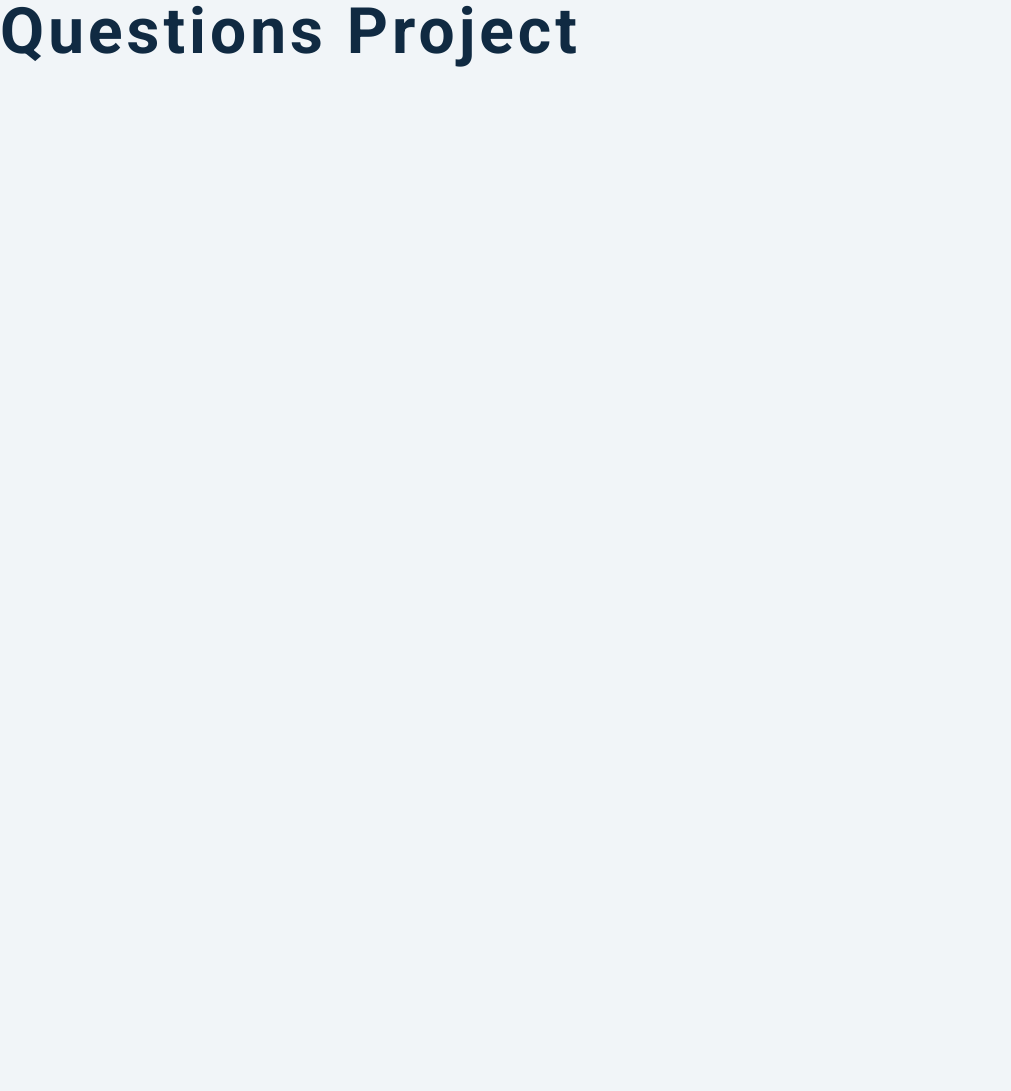
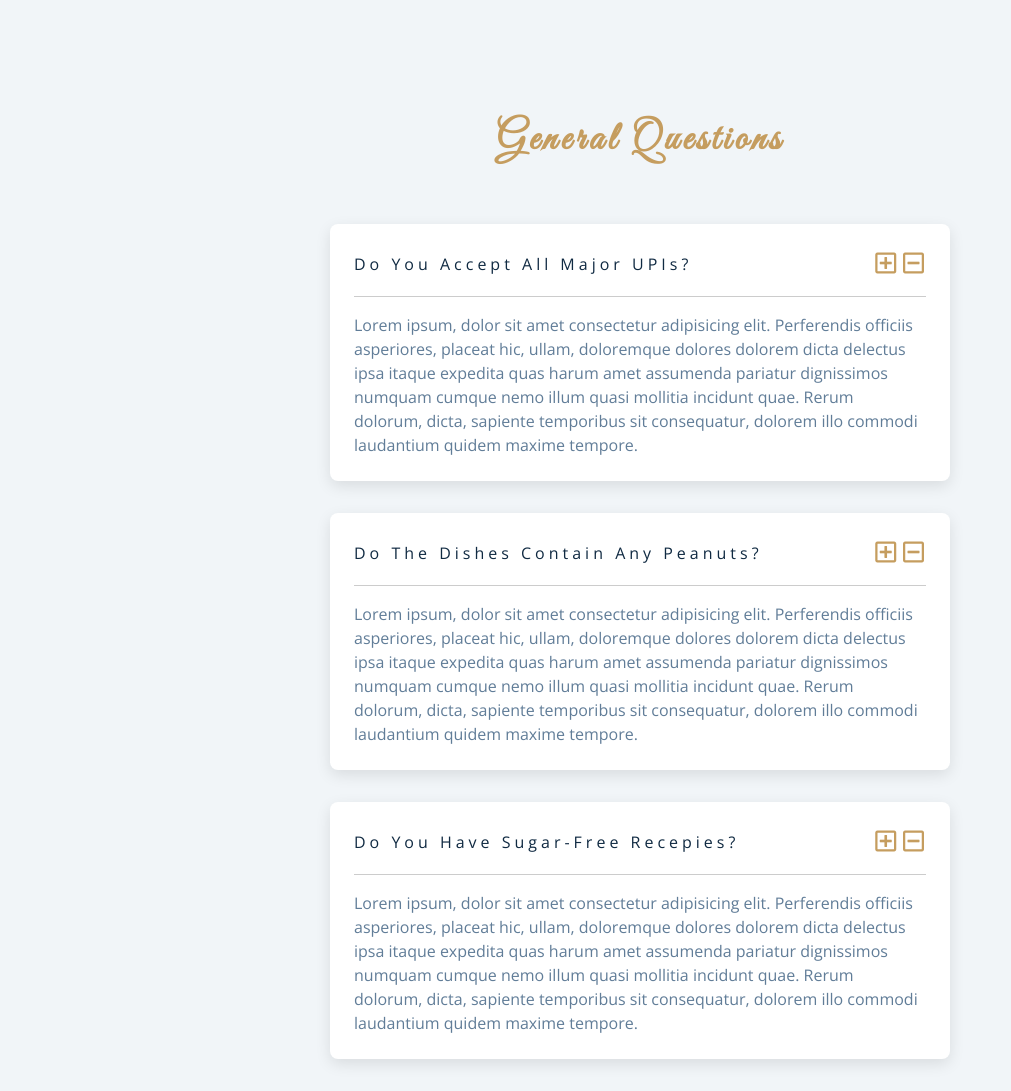
Before and after one commit to AshwanthramKL/Frequent-Q-A, a plain HTML site: page index.html in a window 1280 px wide. Shown: the whole page, without its empty margins (0-1011 px from the left). Before the commit the page ends 800 px from the top, so only its background shows below. Drawn offline with nearby package versions, Linux system fonts and the light colour scheme.

Commit message:
added html and css

```diff
--- a/index.html
+++ b/index.html
@@ -18,7 +18,71 @@
     <link rel="stylesheet" href="styles.css" />
   </head>
   <body>
-    <h1>questions project</h1>
+    <section class="questions">
+      <div class="title">
+        <h2>General Questions</h2>
+      </div>
+
+      <div class="section-center">
+        <!-- Question 1 -->
+        <article class="question">
+          <div class="question-title">
+            <p>Do you accept all major UPIs?</p>
+            <button type="button" class="question-btn">
+              <span class="plus-icon">
+                <i class="far fa-plus-square"></i>
+              </span>
+              <span class="minus-icon">
+                <i class="far fa-minus-square"></i>
+              </span>
+            </button>
+          </div>
+
+          <div class="question-text">
+            <p>Lorem ipsum, dolor sit amet consectetur adipisicing elit. Perferendis officiis asperiores, placeat hic, ullam, doloremque dolores dolorem dicta delectus ipsa itaque expedita quas harum amet assumenda pariatur dignissimos numquam cumque nemo illum quasi mollitia incidunt quae. Rerum dolorum, dicta, sapiente temporibus sit consequatur, dolorem illo commodi laudantium quidem maxime tempore.</p>
+          </div>
+        </article>
+
+        <!-- Question 2 -->
+        <article class="question">
+          <div class="question-title">
+            <p>Do the dishes contain any peanuts?</p>
+            <button type="button" class="question-btn">
+              <span class="plus-icon">
+                <i class="far fa-plus-square"></i>
+              </span>
+              <span class="minus-icon">
+                <i class="far fa-minus-square"></i>
+              </span>
+            </button>
+          </div>
+
+          <div class="question-text">
+            <p>Lorem ipsum, dolor sit amet consectetur adipisicing elit. Perferendis officiis asperiores, placeat hic, ullam, doloremque dolores dolorem dicta delectus ipsa itaque expedita quas harum amet assumenda pariatur dignissimos numquam cumque nemo illum quasi mollitia incidunt quae. Rerum dolorum, dicta, sapiente temporibus sit consequatur, dolorem illo commodi laudantium quidem maxime tempore.</p>
+          </div>
+        </article>
+
+        <!-- Question 3 -->
+        <article class="question">
+          <div class="question-title">
+            <p>Do you have sugar-free recepies?</p>
+            <button type="button" class="question-btn">
+              <span class="plus-icon">
+                <i class="far fa-plus-square"></i>
+              </span>
+              <span class="minus-icon">
+                <i class="far fa-minus-square"></i>
+              </span>
+            </button>
+          </div>
+
+          <div class="question-text">
+            <p>Lorem ipsum, dolor sit amet consectetur adipisicing elit. Perferendis officiis asperiores, placeat hic, ullam, doloremque dolores dolorem dicta delectus ipsa itaque expedita quas harum amet assumenda pariatur dignissimos numquam cumque nemo illum quasi mollitia incidunt quae. Rerum dolorum, dicta, sapiente temporibus sit consequatur, dolorem illo commodi laudantium quidem maxime tempore.</p>
+          </div>
+        </article>
+
+      </div>
+    </section>
     <!-- javascript -->
     <script src="app.js"></script>
   </body>
```
Also changed, not shown: images/logo.svg (renamed from logo.svg), 1 other file.
